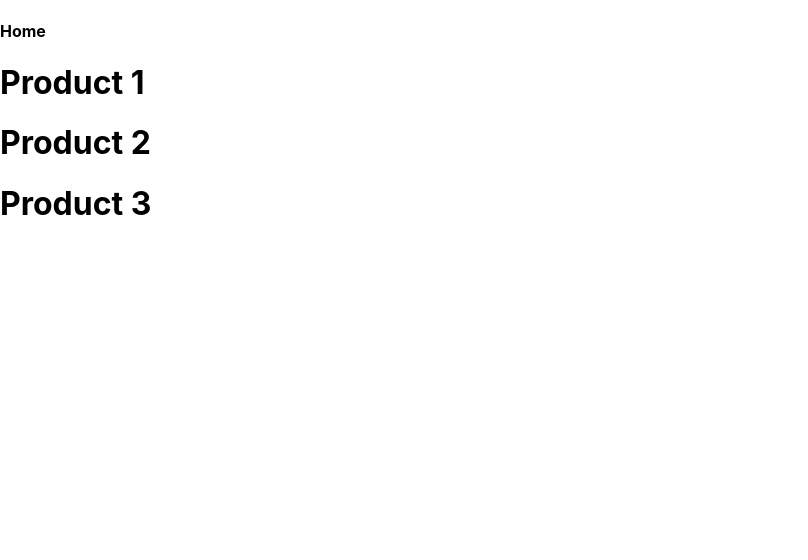
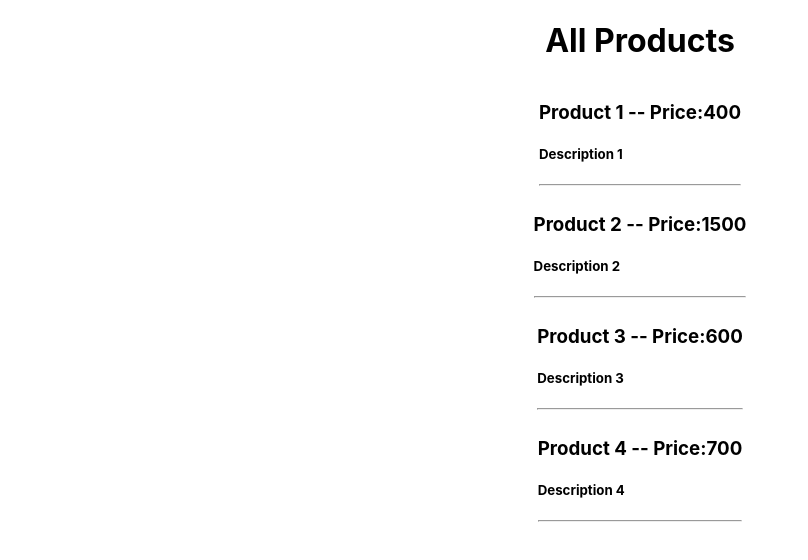
Before and after one commit to utsho-gif/firstNext, a Next.js app: page /product in a window 1280 px wide. Shown: the top 560 px of the page, without its empty margins (0-808 px from the left). Built offline with nearby package versions, Linux system fonts and the light colour scheme; data requests are answered from the project's data file.

Commit message:
added getStaticPaths and revalidate the page for stale data

```diff
--- /dev/null
+++ b/components/product.tsx
@@ -0,0 +1,25 @@
+import Link from 'next/link';
+import React from 'react';
+
+const Product = ({ product }: any) => {
+  return (
+    <div
+      style={{
+        display: 'flex',
+        alignItems: 'center',
+        justifyContent: 'center',
+        flexDirection: 'column',
+      }}
+    >
+      <Link href={`product/${product?.id}`}>
+        <h3>
+          {product?.title} -- Price:{product?.price}
+        </h3>
+        <h5>{product?.description}</h5>
+        <hr />
+      </Link>
+    </div>
+  );
+};
+
+export default Product;
--- /dev/null
+++ b/db.json
@@ -0,0 +1,28 @@
+{
+  "products": [
+    {
+      "id": "1",
+      "title": "Product 1",
+      "price": "400",
+      "description": "Description 1"
+    },
+    {
+      "id": "2",
+      "title": "Product 2",
+      "price": "1500",
+      "description": "Description 2"
+    },
+    {
+      "id": "3",
+      "title": "Product 3",
+      "price": "600",
+      "description": "Description 3"
+    },
+    {
+      "id": "4",
+      "title": "Product 4",
+      "price": "700",
+      "description": "Description 4"
+    }
+  ]
+}
--- a/package.json
+++ b/package.json
@@ -6,7 +6,8 @@
     "dev": "next dev",
     "build": "next build",
     "start": "next start",
-    "lint": "next lint"
+    "lint": "next lint",
+    "serve-json": "json-server --watch db.json --port 4000"
   },
   "dependencies": {
     "@types/node": "18.11.9",
@@ -14,6 +15,7 @@
     "@types/react-dom": "18.0.9",
     "eslint": "8.28.0",
     "eslint-config-next": "13.0.5",
+    "json-server": "^0.17.1",
     "next": "13.0.5",
     "react": "18.2.0",
     "react-dom": "18.2.0",
--- a/pages/posts/[postId].tsx
+++ b/pages/posts/[postId].tsx
@@ -1,3 +1,4 @@
+import { NOTFOUND } from 'dns';
 import React from 'react';
 
 const Post = ({ post }: any) => {
@@ -42,6 +43,11 @@ export async function getStaticProps(context: any) {
     `https://jsonplaceholder.typicode.com/posts/${params?.postId}`
   );
   const data = await response.json();
+  if (!data?.id) {
+    return {
+      NOTFOUND: true,
+    };
+  }
   return {
     props: {
       post: data,
--- a/pages/product/index.tsx
+++ b/pages/product/index.tsx
@@ -1,22 +1,25 @@
-import Link from 'next/link';
+import Product from '../../components/product';
 
-const ProductList = () => {
+const ProductList = ({ products }: any) => {
   return (
     <div>
-      <Link href="/">
-        <h4>Home</h4>
-      </Link>
-      <Link href="/product/1">
-        <h1>Product 1</h1>
-      </Link>
-      <Link href="/product/2">
-        <h1>Product 2</h1>
-      </Link>
-      <Link href="/product/3" replace>
-        <h1>Product 3</h1>
-      </Link>
+      <h1 style={{ textAlign: 'center' }}>All Products</h1>
+      {products.map((product: any) => (
+        <Product key={product?.id} product={product} passHref></Product>
+      ))}
     </div>
   );
 };
 
 export default ProductList;
+
+export async function getStaticProps() {
+  const response = await fetch(`http://localhost:4000/products`);
+  const data = await response.json();
+  return {
+    props: {
+      products: data,
+    },
+    revalidate: 10,
+  };
+}
```
Also changed, not shown: pages/product/[productId].tsx (added, +63 -0 lines), pages/product/[productId]/index.tsx (deleted, +0 -14 lines), pages/product/[productId]/review/[reviewId].tsx (deleted, +0 -16 lines), pages/product/[productId]/review/index.tsx (deleted, +0 -11 lines), 1 other file (tests, documents, lock files or other folders).
